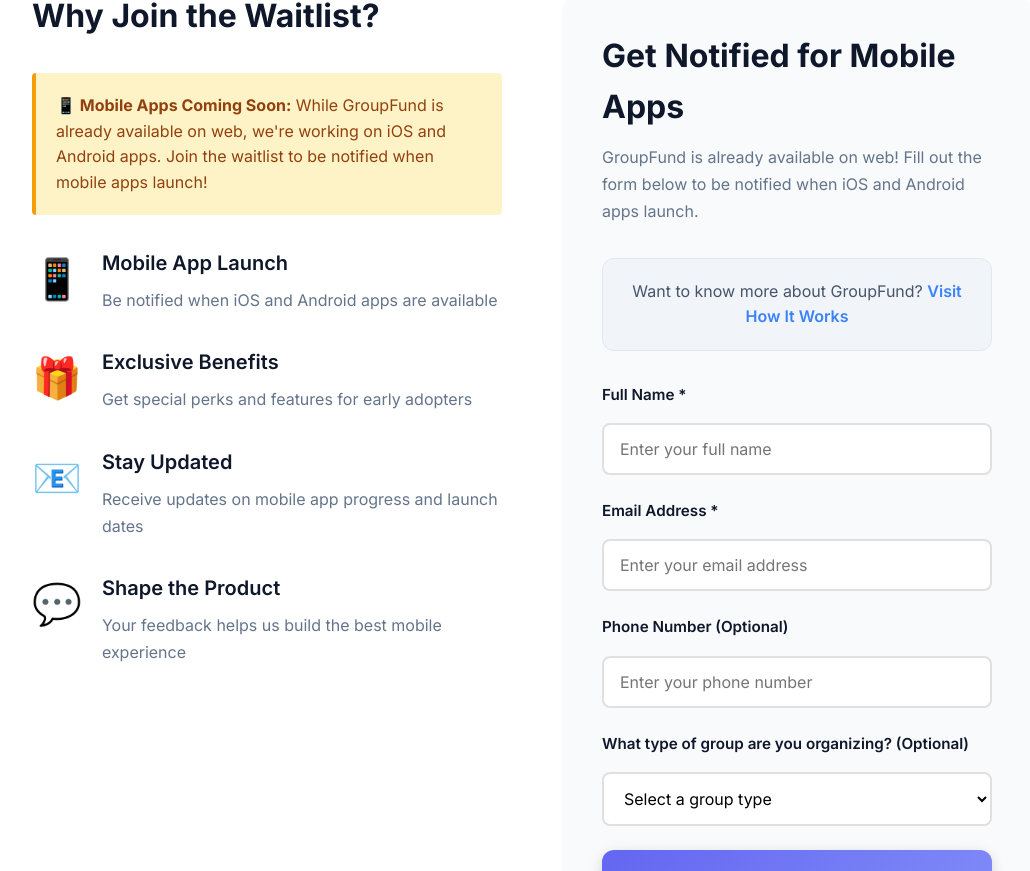
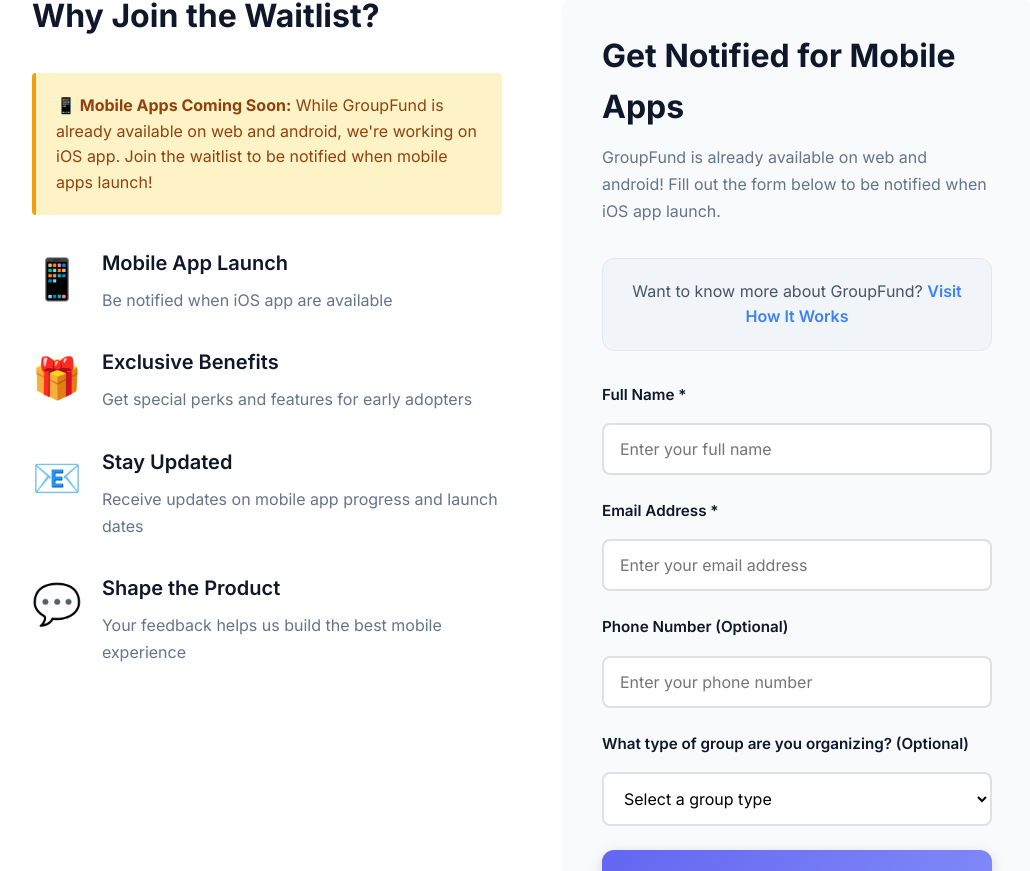
Before and after one commit to chinazaaa/groupfund-website, a React (Vite) app: page /waitlist in a window 1280 px wide. Shown: the part 894-1765 px from the top of the page, without its empty margins (108-1138 px from the left). Built offline with nearby package versions, Linux system fonts and the light colour scheme.

Commit message:
Update WaitlistPage.jsx

```diff
--- a/src/pages/WaitlistPage.jsx
+++ b/src/pages/WaitlistPage.jsx
@@ -128,7 +128,7 @@
                 borderRadius: '4px'
               }}>
                 <p style={{ margin: 0, fontSize: '1rem', color: '#92400e' }}>
-                  <strong>📱 Mobile Apps Coming Soon:</strong> While GroupFund is already available on web, we're working on iOS and Android apps. Join the waitlist to be notified when mobile apps launch!
+                  <strong>📱 Mobile Apps Coming Soon:</strong> While GroupFund is already available on web and android, we're working on iOS app. Join the waitlist to be notified when mobile apps launch!
                 </p>
               </div>
               <ul className="waitlist-benefits">
@@ -136,7 +136,7 @@
                   <span className="benefit-icon">📱</span>
                   <div>
                     <strong>Mobile App Launch</strong>
-                    <p>Be notified when iOS and Android apps are available</p>
+                    <p>Be notified when iOS app are available</p>
                   </div>
                 </li>
                 <li>
@@ -174,7 +174,7 @@
                 <>
                   <h2>Get Notified for Mobile Apps</h2>
                   <p className="waitlist-form-subtitle">
-                    GroupFund is already available on web! Fill out the form below to be notified when iOS and Android apps launch.
+                    GroupFund is already available on web and android! Fill out the form below to be notified when iOS app launch.
                   </p>
 
                   <div className="waitlist-cta">
```
